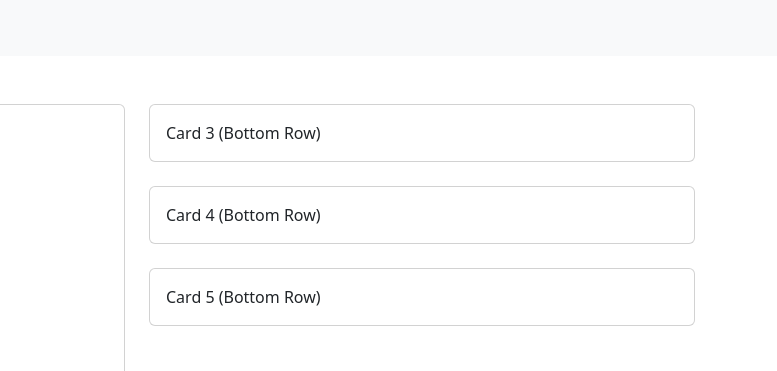
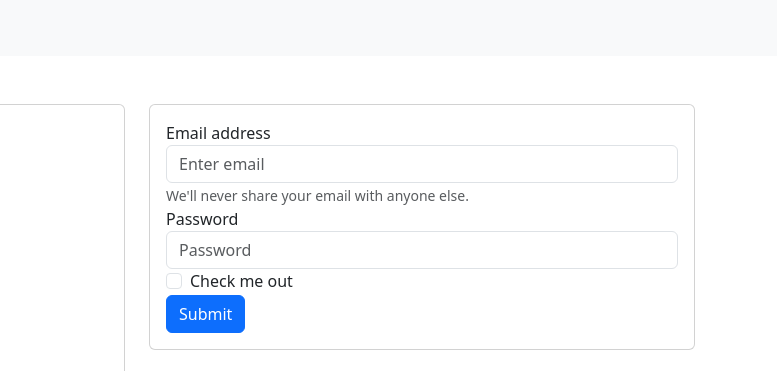
Before and after one commit to elidallen/Admin, a plain HTML site: page index2.html in a window 1280 px wide. Shown: the top 371 px of the page, 503-1280 px from the left. Drawn offline with nearby package versions, Linux system fonts and the light colour scheme.

Commit message:
initial commit

```diff
--- a/index2.html
+++ b/index2.html
@@ -62,7 +62,22 @@
             <div class="col-md-12">
               <div class="card mb-4">
                 <div class="card-body">
-                  Card 3 (Bottom Row)
+                  <form>
+                    <div class="form-group">
+                      <label for="exampleInputEmail1">Email address</label>
+                      <input type="email" class="form-control" id="exampleInputEmail1" aria-describedby="emailHelp" placeholder="Enter email">
+                      <small id="emailHelp" class="form-text text-muted">We'll never share your email with anyone else.</small>
+                    </div>
+                    <div class="form-group">
+                      <label for="exampleInputPassword1">Password</label>
+                      <input type="password" class="form-control" id="exampleInputPassword1" placeholder="Password">
+                    </div>
+                    <div class="form-check">
+                      <input type="checkbox" class="form-check-input" id="exampleCheck1">
+                      <label class="form-check-label" for="exampleCheck1">Check me out</label>
+                    </div>
+                    <button type="submit" class="btn btn-primary">Submit</button>
+                  </form>
                 </div>
               </div>
             </div>
```
